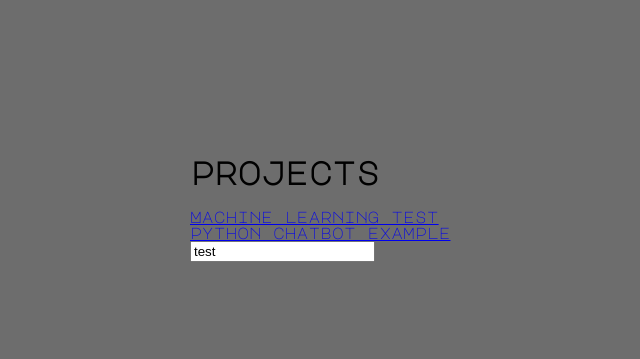
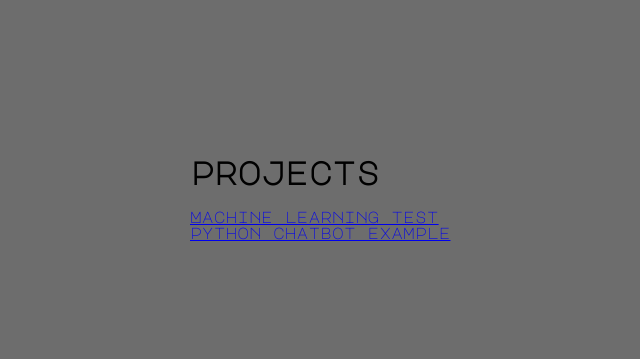
Before and after one commit to williammac2004/williammac2004.github.io, a plain HTML site: page projects.html in a window 1280 px wide. Shown: the part 174-533 px from the top of the page, without its empty margins (200-840 px from the left). Drawn offline with Linux system fonts and the light colour scheme.

Commit message:
Update projects.html

```diff
--- a/projects.html
+++ b/projects.html
@@ -11,11 +11,5 @@
 </head>
 
 <body>
-     <input id="myInput" type="text" value="Swag" />
-
-     <script>
-         var test = "test";
-         document.getElementById("myInput").value = test;
-     </script>
 
 </body>
```
